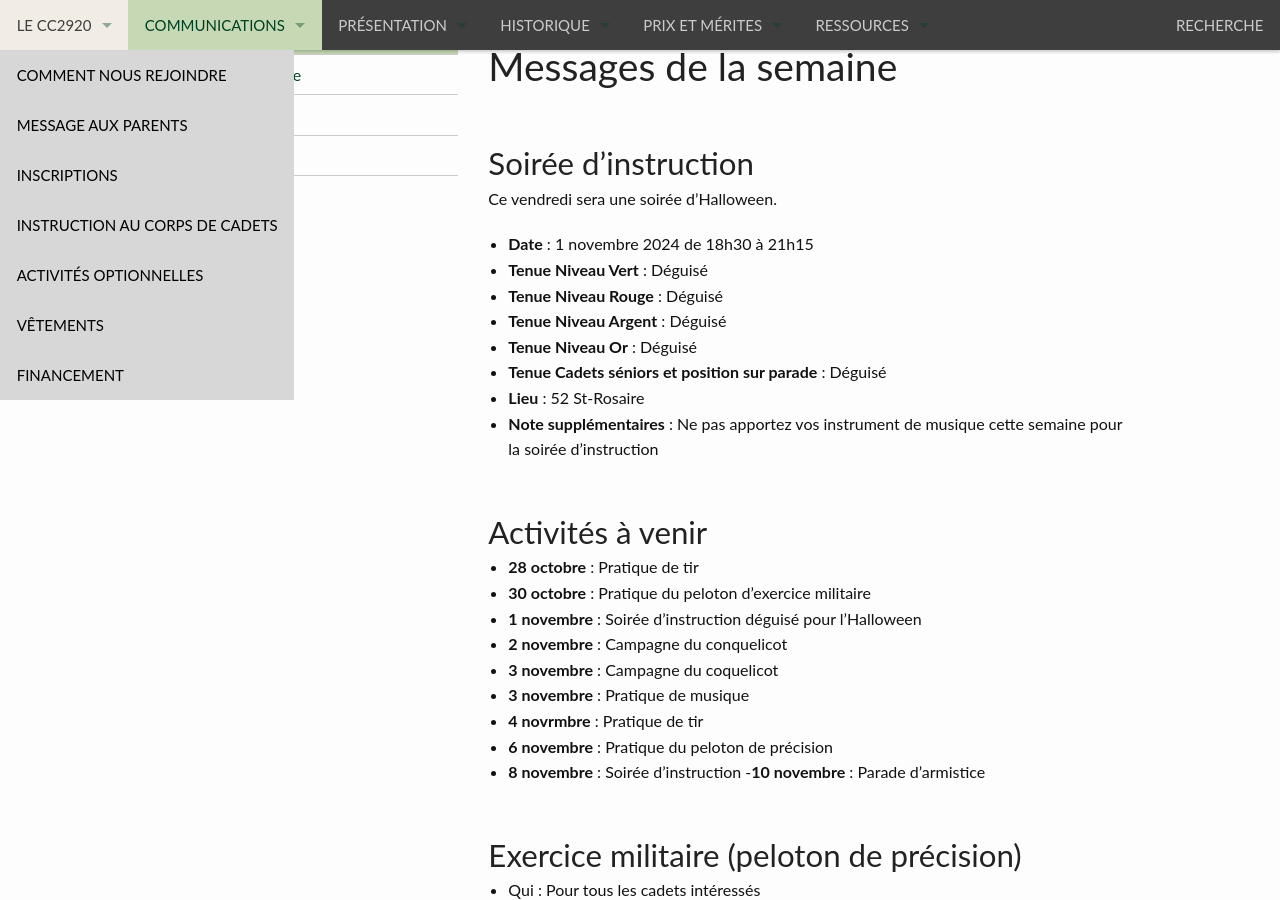
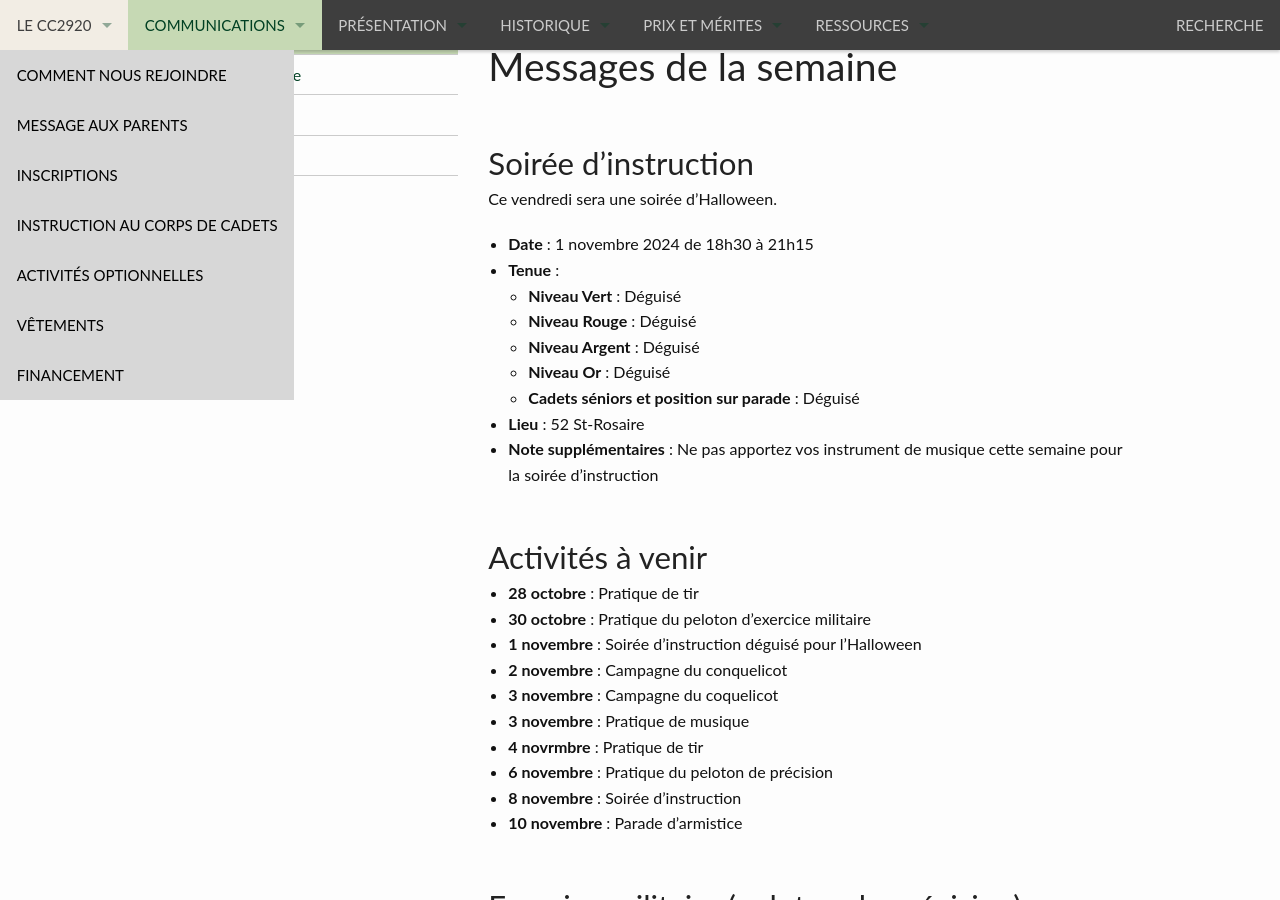
Before and after one commit to CC2920/web, a Jekyll site: the page built from _communications/messages.md, in a window 1280 px wide and 900 px high, scrolled down 196 px. Built offline with Jekyll 4.4.1, drawn with Linux system fonts in a browser that asks for light colours.

Commit message:
Update messages.md

```diff
--- a/_communications/messages.md
+++ b/_communications/messages.md
@@ -8,11 +8,12 @@ layout: "messages"
 Ce vendredi sera une soirée d'Halloween.
 
 - **Date** : 1 novembre 2024 de 18h30 à 21h15
-- **Tenue Niveau Vert** : Déguisé
-- **Tenue Niveau Rouge** : Déguisé
-- **Tenue Niveau Argent** : Déguisé
-- **Tenue Niveau Or** : Déguisé
-- **Tenue Cadets séniors et position sur parade** : Déguisé
+- **Tenue** :
+  - **Niveau Vert** : Déguisé
+  - **Niveau Rouge** : Déguisé
+  - **Niveau Argent** : Déguisé
+  - **Niveau Or** : Déguisé
+  - **Cadets séniors et position sur parade** : Déguisé
 - **Lieu** : 52 St-Rosaire
 - **Note supplémentaires** :  Ne pas apportez vos instrument de musique cette semaine pour la soirée d'instruction
 
@@ -27,7 +28,7 @@ Ce vendredi sera une soirée d'Halloween.
 - **4 novrmbre** : Pratique de tir
 - **6 novembre** : Pratique du peloton de précision
 - **8 novembre** : Soirée d'instruction
--**10 novembre** : Parade d'armistice
+- **10 novembre** : Parade d'armistice
 
 ## Exercice militaire (peloton de précision)
 
```
